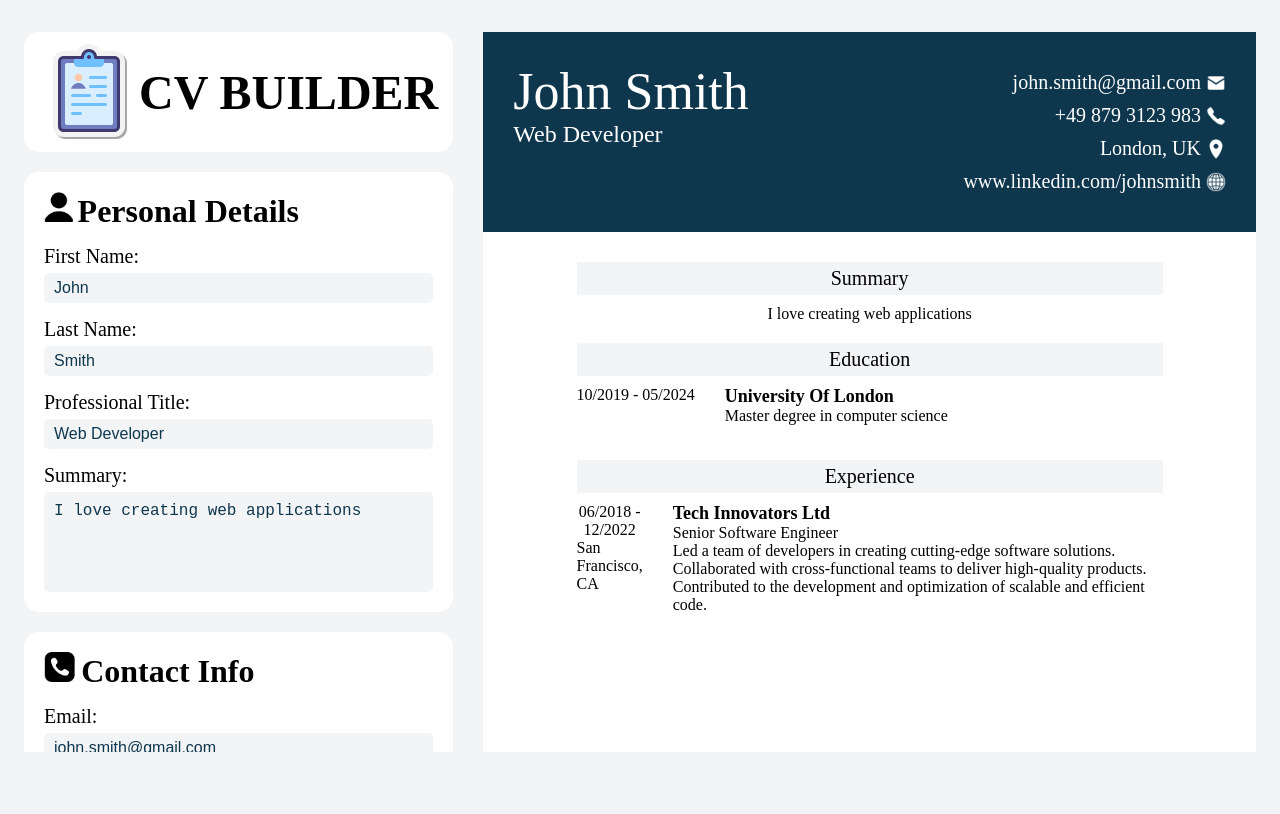
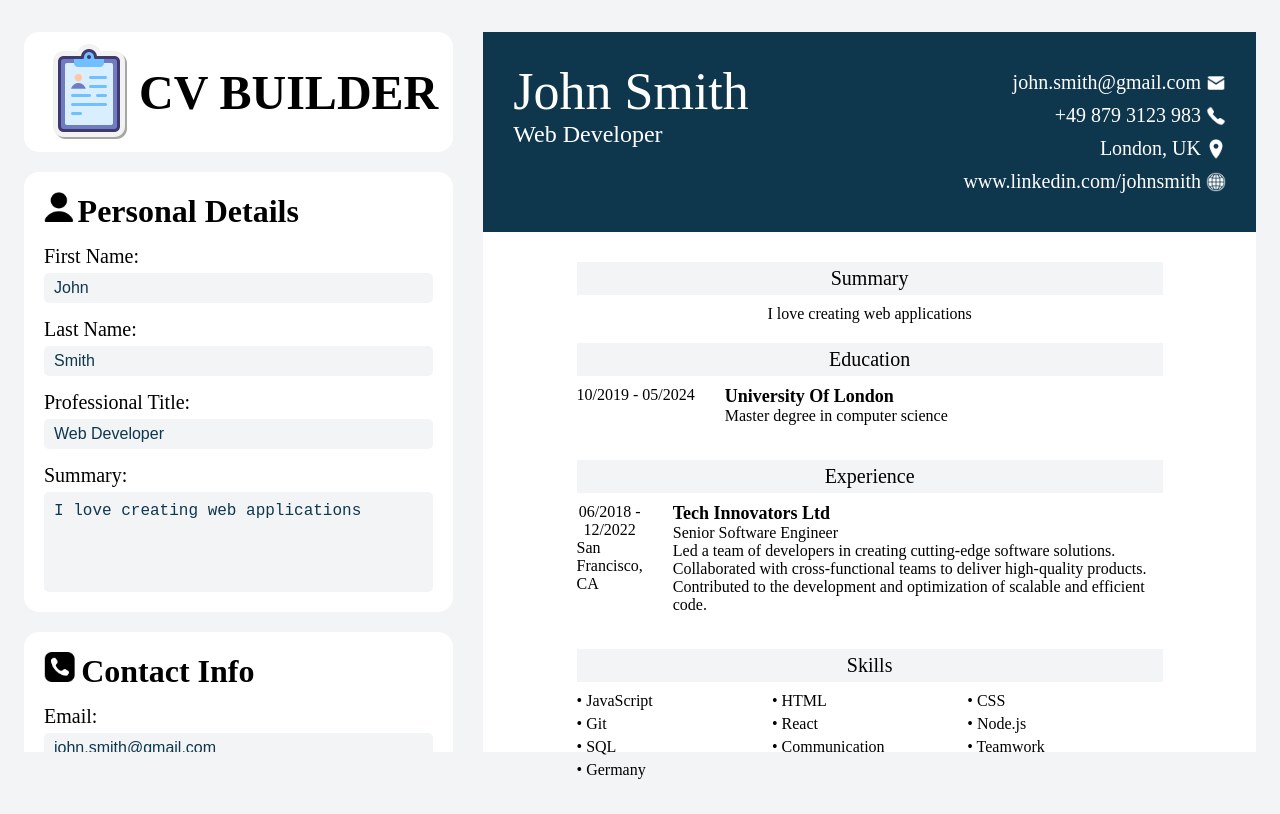
Before and after one commit to Stjepan1999/cv-builder, a React (Vite) app: page / in a window 1280 px wide. Built offline with nearby package versions, Linux system fonts and the light colour scheme.

Commit message:
Add resume form section

```diff
--- a/src/App.jsx
+++ b/src/App.jsx
@@ -6,6 +6,7 @@ import { EducationForm } from './components/EducationForm';
 import { ExperienceForm } from './components/ExperienceForm';
 import { SkillsForm } from './components/SkillsForm';
 import { ResumeExperienceSection } from './components/ResumeExperience';
+import { ResumeSkillsSection } from './components/ResumeSkills';
 import { useState } from 'react';
 import './style.css';
 import { ResumeEducationSection } from './components/ResumeEducation';
@@ -25,7 +26,7 @@ export function App() {
       location: 'London, UK',
       website: 'www.linkedin.com/johnsmith',
     },
-    skills: ['JavaScript', 'HTML', 'CSS', 'Git', 'React', 'Communication', 'Teamwork', 'Germany'],
+    skills: ['JavaScript', 'HTML', 'CSS', 'Git', 'React', 'Node.js', 'SQL', 'Communication', 'Teamwork', 'Germany'],
     education: [
       {
         school: 'University Of London',
@@ -211,6 +212,7 @@ export function App() {
             <ResumeSummarySection summary={userData.personalInfo.summary} />
             <ResumeEducationSection education={userData.education} formatDate={formatDate} />
             <ResumeExperienceSection experienceData={userData.experience} formatDate={formatDate} />
+            <ResumeSkillsSection skills={userData.skills} />
           </div>
         </div>
       </div>
--- /dev/null
+++ b/src/components/ResumeSkills.jsx
@@ -0,0 +1,18 @@
+import '../style.css';
+
+export function ResumeSkillsSection({ skills }) {
+  if (skills) {
+    return (
+      <div className="resume-section">
+        <div className="resume-section-title">Skills</div>
+        <div className="resume-skills">
+          {skills.map((skill, index) => (
+            <div key={index} className="resume-skill-item">
+              • {skill}
+            </div>
+          ))}
+        </div>
+      </div>
+    );
+  }
+}
--- a/src/style.css
+++ b/src/style.css
@@ -256,6 +256,17 @@ body {
   font-weight: 600;
 }
 
+.resume-skills {
+  display: flex;
+  flex-wrap: wrap;
+}
+
+.resume-skill-item {
+  flex: 0 0 33.33%;
+  text-align: left;
+  margin-bottom: 5px;
+}
+
 @media (max-width: 1000px) {
   .main {
     flex-direction: column;
```
